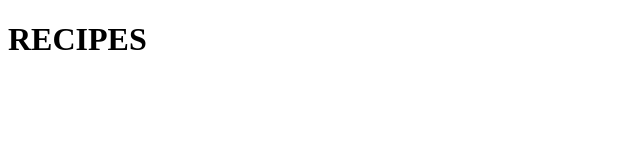
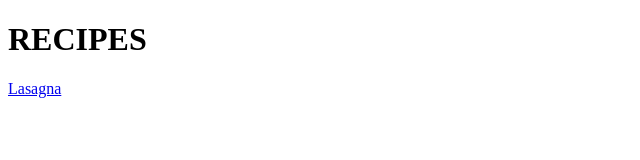
Before and after one commit to sudegkc/recipes, a plain HTML site: page index.html in a window 1280 px wide. Shown: the full height of the page, 0-640 px from the left. Drawn offline with Linux system fonts and the light colour scheme.

Commit message:
Added the titles and links of the recipes

```diff
--- a/index.html
+++ b/index.html
@@ -8,5 +8,7 @@
 
     <body>
         <h1>RECIPES</h1>
+        <a href="lasagna.html">Lasagna</a>
+
     </body>
 </html>
```
